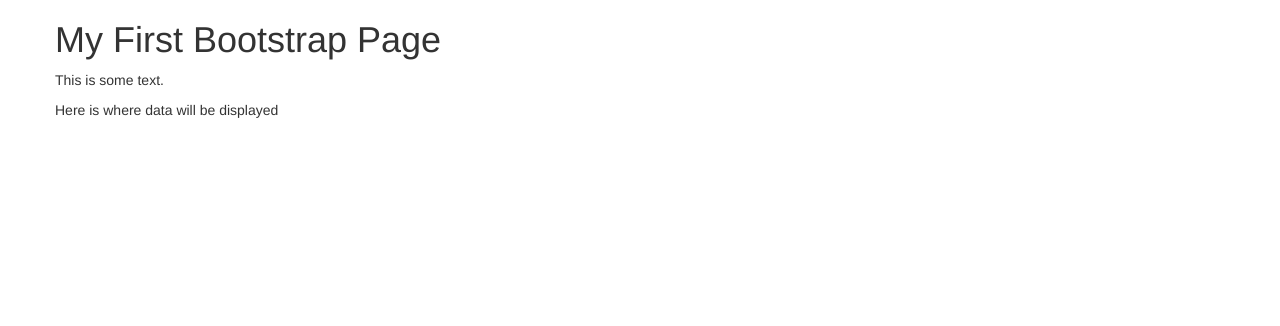
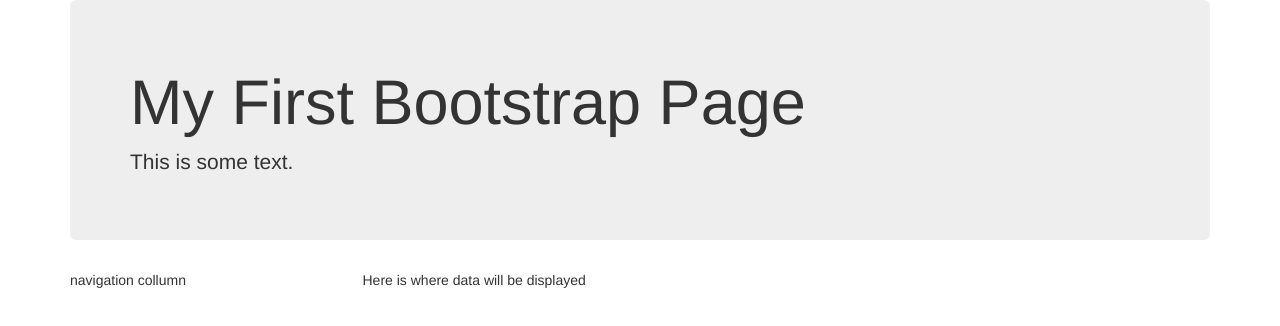
Before and after one commit to aliedholm/resource-website, a plain HTML site: page index.html in a window 1280 px wide. Drawn offline with nearby package versions, Linux system fonts and the light colour scheme.

Commit message:
Updated look a bit to make columns easier to read

```diff
--- a/index.html
+++ b/index.html
@@ -12,11 +12,18 @@
 
 <div class="container">
 	<div class="row">
-		<div class="col*sm*3">
+		<div class="col-sm-12">
+			<div class="jumbotron">
 			<h1>My First Bootstrap Page</h1>
 			<p>This is some text.</p>
+			</div>
 		</div>
-		<div class="col*sm*9">
+	</div>
+	<div class="row">
+		<div class="col-sm-3">
+			<p>navigation collumn</p>
+		</div>
+		<div class="col-sm-9">
 			<p>Here is where data will be displayed</p>
 		</div>
 	</div>
```
